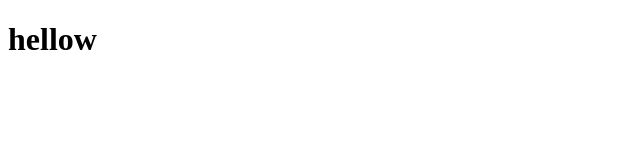
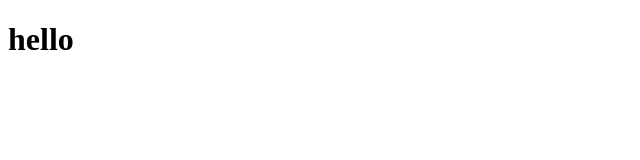
Before and after one commit to abderrahmanerouah/githuborg, a plain HTML site: page index.html in a window 1280 px wide. Shown: the full height of the page, 0-640 px from the left. Drawn offline with Linux system fonts and the light colour scheme.

Commit message:
Update index.html

```diff
--- a/index.html
+++ b/index.html
@@ -7,6 +7,6 @@
     <title>Document</title>
 </head>
 <body>
-    <h1>hellow</h1>
+    <h1>hello</h1>
 </body>
 </html>
```
